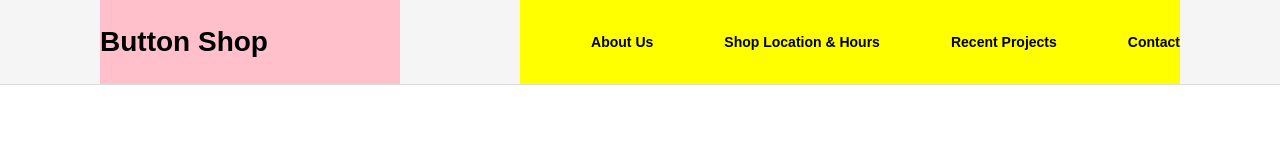
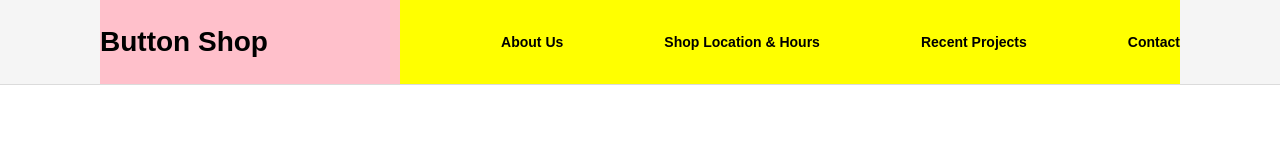
Before and after one commit to seankelliher/header-navigation, a plain HTML site: page index.html in a window 1280 px wide. Shown: the top 160 px of the page. Drawn offline with Linux system fonts and the light colour scheme.

Commit message:
modify media queries for header/nav

```diff
--- a/style.css
+++ b/style.css
@@ -63,7 +63,6 @@ img {
 
 /*The header and its media queries*/
 header {
-    margin: 0 5%;
     padding: 0;
     float: left;
 }
@@ -71,6 +70,7 @@ header {
 @media (min-width: 300px) {
     header {
         width: 90%;
+        margin: 0 5%;
         background: pink;
     }
 }
@@ -78,13 +78,13 @@ header {
 @media (min-width: 1200px) {
     header {
         width: 25%;
+        margin: 0 0 0 5%;
         background: pink;
     }
 }
 
 /*The nav and its media queries*/
 nav {
-    margin: 0 5%;
     padding: 0;
     float: left;
 }
@@ -92,13 +92,63 @@ nav {
 @media (min-width: 300px) {
     nav {
         width: 90%;
+        margin: 0 5%;
+        background: yellow;
+    }
+}
+
+@media (min-width: 600px) {
+    nav {
+        width: 70%;
+        margin: 0 25% 0 5%;
+        background: yellow;
+    }
+}
+
+@media (min-width: 700px) {
+    nav {
+        width: 65%;
+        margin: 0 30% 0 5%;
+        background: yellow;
+    }
+}
+
+@media (min-width: 800px) {
+    nav {
+        width: 60%;
+        margin: 0 35% 0 5%;
+        background: yellow;
+    }
+}
+
+@media (min-width: 900px) {
+    nav {
+        width: 55%;
+        margin: 0 40% 0 5%;
+        background: yellow;
+    }
+}
+
+@media (min-width: 1000px) {
+    nav {
+        width: 50%;
+        margin: 0 45% 0 5%;
+        background: yellow;
+    }
+}
+
+@media (min-width: 1100px) {
+    nav {
+        width: 45%;
+        margin: 0 50% 0 5%;
         background: yellow;
     }
 }
 
 @media (min-width: 1200px) {
     nav {
-        width: 55%;
+        width: 65%;
+        margin: 0 5% 0 0;
         background: yellow;
     }
 }
```
